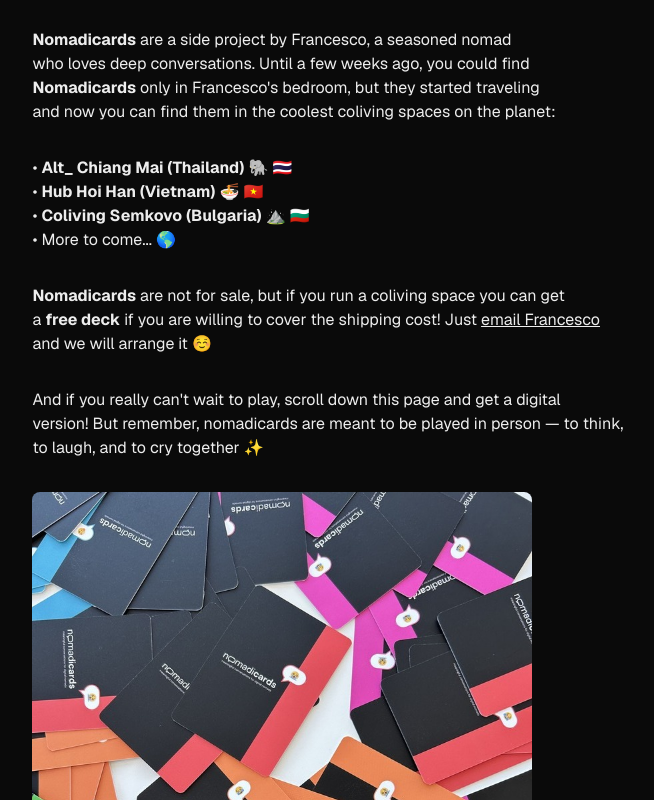
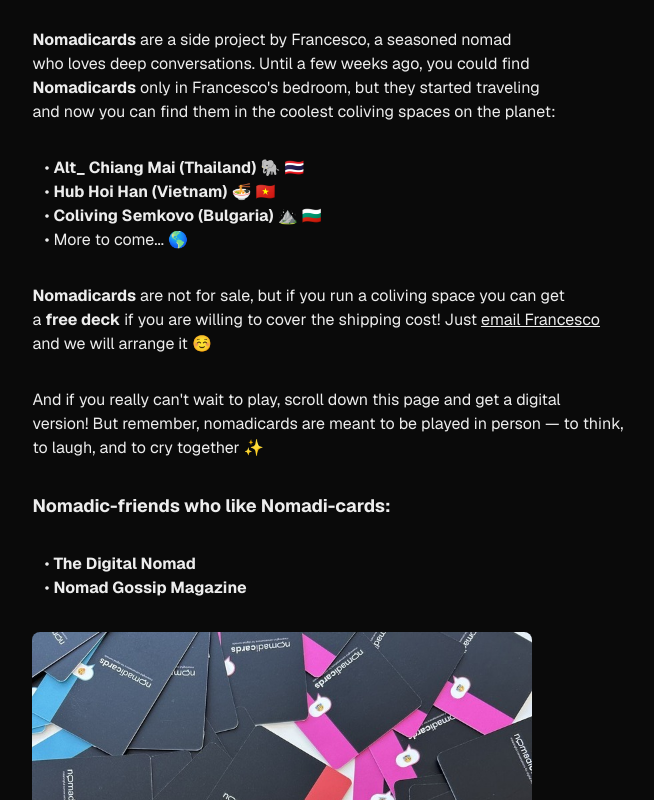
Before and after one commit to francescocarlucci/nomadicards, a Next.js app: page / in a window 1280 px wide. Shown: the part 554-1354 px from the top of the page, without its empty margins (312-966 px from the left). Built offline with nearby package versions, Linux system fonts and the light colour scheme.

Commit message:
Updated copy

```diff
--- a/app/page.tsx
+++ b/app/page.tsx
@@ -29,10 +29,10 @@
         <b>Nomadicards</b> only in Francesco&apos;s bedroom, but they started traveling<br/>
         and now you can find them in the coolest coliving spaces on the planet:</p>
 
-        <ul>
-          <li>• <a href="https://www.altcoliving.com/" className="font-bold">Alt_ Chiang Mai (Thailand)</a> 🐘 🇹🇭</li>
-          <li>• <a href="https://hubhoian.com/" className="font-bold">Hub Hoi Han (Vietnam)</a> 🍜 🇻🇳</li>
-          <li>• <a href="https://colivingsemkovo.com/" className="font-bold">Coliving Semkovo (Bulgaria)</a> ⛰️ 🇧🇬</li>
+        <ul className="ml-3">
+          <li>• <a href="https://www.altcoliving.com/" className="font-bold" target="_blank">Alt_ Chiang Mai (Thailand)</a> 🐘 🇹🇭</li>
+          <li>• <a href="https://hubhoian.com/" className="font-bold" target="_blank">Hub Hoi Han (Vietnam)</a> 🍜 🇻🇳</li>
+          <li>• <a href="https://colivingsemkovo.com/" className="font-bold" target="_blank">Coliving Semkovo (Bulgaria)</a> ⛰️ 🇧🇬</li>
           <li>• More to come... 🌎</li>
         </ul>
 
@@ -44,6 +44,13 @@
         <p>And if you really can&apos;t wait to play, scroll down this page and get a digital<br/>
         version! But remember, nomadicards are meant to be played in person — to think,<br/>
         to laugh, and to cry together ✨</p>
+
+        <h3 className="text-lg font-bold">Nomadic-friends who like Nomadi-cards:</h3>
+
+        <ul className="ml-3">
+          <li>• <a href="https://www.thedigitalnomad.site/" className="font-bold" target="_blank">The Digital Nomad</a></li>
+          <li>• <a href="https://www.nomadgossip.com/nomad_directory" className="font-bold" target="_blank">Nomad Gossip Magazine</a></li>
+        </ul>
 
         <Image
           className="rounded-lg"
```
